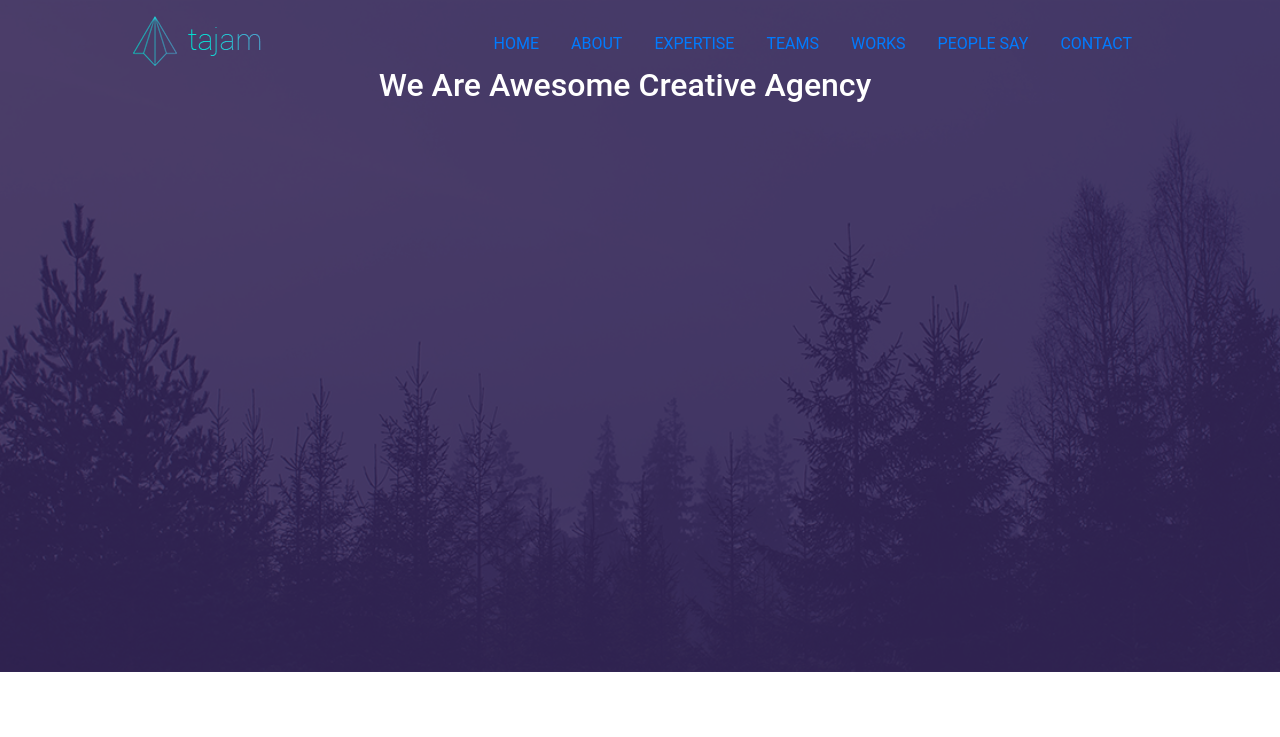
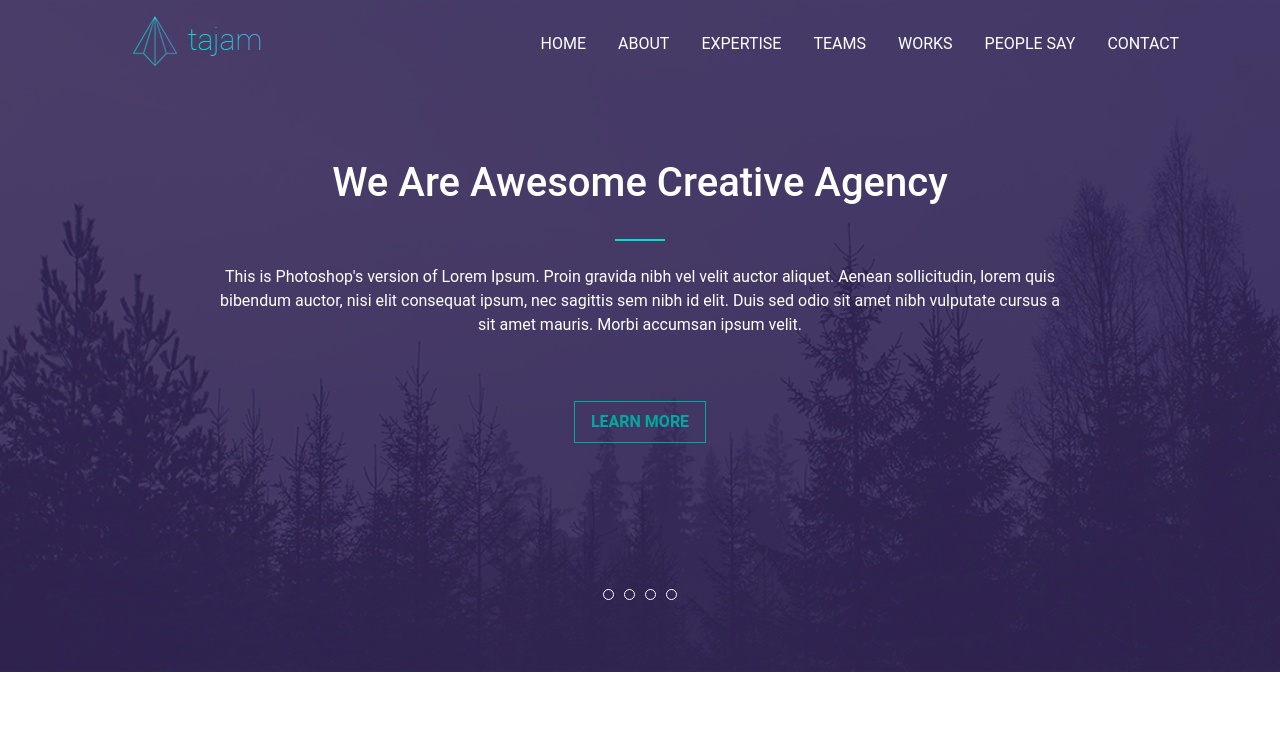
Before and after one commit to buratinok/test-page, a website: page src/pages/index.html in a window 1280 px wide. Shown: the top 737 px of the page. Drawn offline with nearby package versions, Linux system fonts and the light colour scheme; files that its build step writes are made by us from their sources; files whose address does not match are found by name.

Commit message:
фикс хедер

```diff
--- a/src/assets/scss/components/_header.scss
+++ b/src/assets/scss/components/_header.scss
@@ -18,8 +18,35 @@ header {
     	left: 0;
     	opacity: .85;
     	z-index: 0;
-    }
-    h2 {
-        color: white;
-    }
+	}
+	.header {
+		height: 100%;
+	}
+	.header-top-menu a{
+		color: white;
+	}
+	.nav-item a:hover {
+		color: #00e0d0;
+	}
+	.heder-line {
+		width: 50px;
+		height: 2px;
+		background: #00e0d0;
+		z-index: 1;
+	}
+    h1, p {
+		color: white;
+		z-index: 1;
+	}
+	.header-button {
+		z-index: 1;
+	}
+	.slider-scroll span{
+		z-index: 1;
+		margin: 5px;
+		width: 11px;
+		height: 11px;
+		border: 1px solid white;
+		border-radius: 50%;
+	}
 }
--- a/src/partials/components/header/header.html
+++ b/src/partials/components/header/header.html
@@ -1,14 +1,14 @@
 <header>
-    <div class="container">
+    <div class="container header">
         <div class="row">
             <div class="col-2 header-logo mt-3 ml-5">
                 <img src="assets/img/header/logo.png" alt="">
             </div>
-            <div class="col-9 mt-4">
+            <div class="col mt-4 header-top-menu">
 
                 <ul class="nav justify-content-end">
                     <li class="nav-item">
-                        <a class="nav-link active" href="#">HOME</a>
+                        <a class="nav-link header-active" href="#">HOME</a>
                     </li>
                     <li class="nav-item">
                         <a class="nav-link" href="#">ABOUT</a>
@@ -31,8 +31,17 @@
                 </ul>
             </div>
         </div>
+        <div class="d-flex justify-content-center align-items-center flex-column " style="height: 70%;" >
+            <h1 class=" text-center">We Are Awesome Creative Agency</h1>
+            <div class="heder-line m-4"></div>
+            <p class=" text-center">This is Photoshop's version  of Lorem Ipsum. Proin gravida nibh vel velit auctor aliquet. Aenean sollicitudin, lorem quis<br> bibendum auctor, nisi elit consequat ipsum, nec sagittis sem nibh id elit. Duis sed odio sit amet nibh vulputate cursus a<br> sit amet mauris. Morbi accumsan ipsum velit.</p>
+            <button type="button" class="btn btn-outline-success font-weight-bold px-3 py-2 mt-5 text-uppercase header-button">Learn more</button>
+        </div>
+        <div class="d-flex justify-content-center align-items-center mt-5 slider-scroll" >
+            <span></span>
+            <span></span>
+            <span></span>
+            <span></span>
+        </div>
     </div>
-    <div class=" col-12 row justify-content-center align-items-center">
-        <h2 class="">We Are Awesome Creative Agency</h2>
-    </div>
-</header>
+</br>
```
